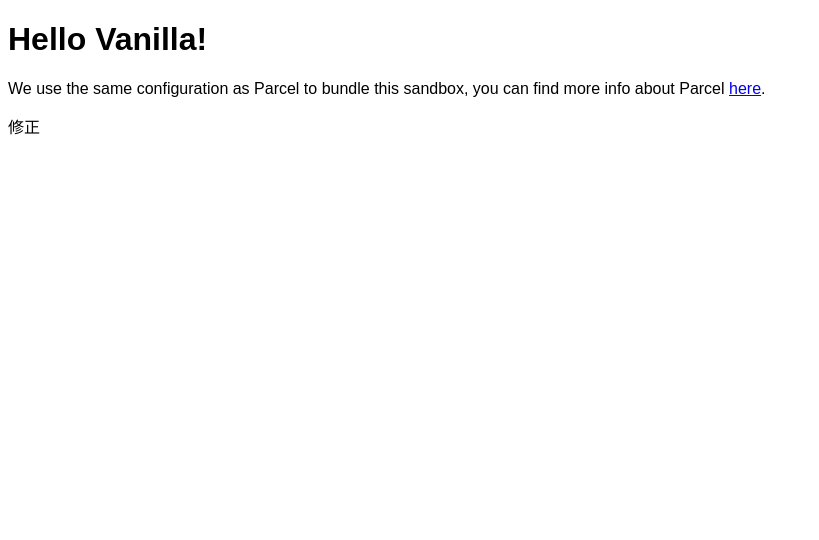
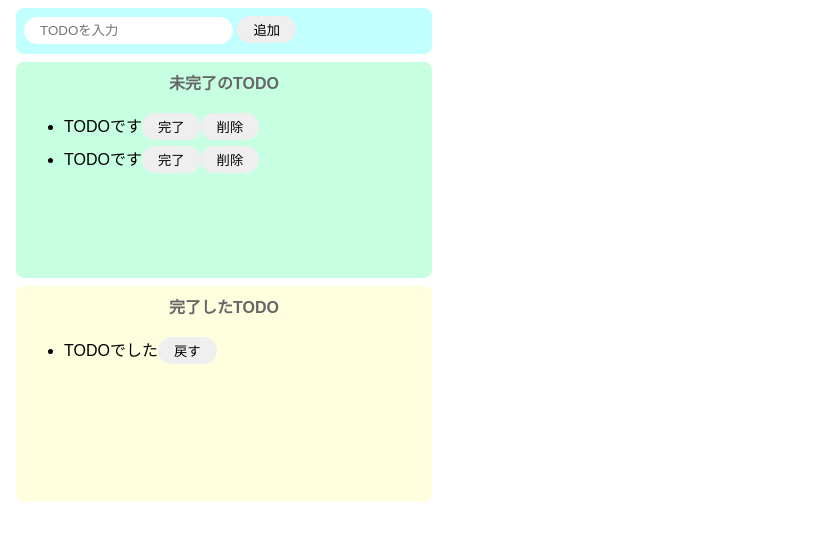
Before and after one commit to masa326/codesandbox-test, a website built with Parcel: page index.html in a window 1280 px wide. Shown: the whole page, without its empty margins (0-819 px from the left). Built offline with nearby package versions, Linux system fonts and the light colour scheme.

Commit message:
TODOアプリ完成

```diff
--- a/index.html
+++ b/index.html
@@ -6,9 +6,42 @@
   </head>
 
   <body>
+    <div class="input-area">
+      <input id="add-text" placeholder="TODOを入力" />
+      <button id="add-button">追加</button>
+    </div>
+    <div class="incomplete-area">
+      <p class="title">未完了のTODO</p>
+      <ul id="incomplete-list">
+        <li>
+          <div class="list-row">
+            <p>TODOです</p>
+            <button>完了</button>
+            <button>削除</button>
+          </div>
+        </li>
+        <li>
+          <div class="list-row">
+            <p>TODOです</p>
+            <button>完了</button>
+            <button>削除</button>
+          </div>
+        </li>
+      </ul>
+    </div>
+    <div class="complete-area">
+      <p class="title">完了したTODO</p>
+      <ul id="complete-list">
+        <li>
+          <div class="list-row">
+            <p>TODOでした</p>
+            <button>戻す</button>
+          </div>
+        </li>
+      </ul>
+    </div>
+
     <div id="app"></div>
-    <p>修正</p>
-
     <script src="src/index.js"></script>
   </body>
 </html>
--- a/src/index.js
+++ b/src/index.js
@@ -1,10 +1,70 @@
 import "./styles.css";
 
-document.getElementById("app").innerHTML = `
-<h1>Hello Vanilla!</h1>
-<div>
-  We use the same configuration as Parcel to bundle this sandbox, you can find more
-  info about Parcel
-  <a href="https://parceljs.org" target="_blank" rel="noopener noreferrer">here</a>.
-</div>
-`;
+const onClickAdd = () => {
+  const inputText = document.getElementById("add-text").value;
+  document.getElementById("add-text").value = "";
+
+  createIncompleteList(inputText);
+};
+
+document
+  .getElementById("add-button")
+  .addEventListener("click", () => onClickAdd());
+
+const deleteFromIncompleteList = (target) => {
+  document.getElementById("incomplete-list").removeChild(target);
+};
+
+const createIncompleteList = (text) => {
+  const div = document.createElement("div");
+  div.className = "list-row";
+
+  const li = document.createElement("li");
+
+  const p = document.createElement("p");
+  p.innerText = text;
+
+  const completeButton = document.createElement("button");
+  completeButton.innerText = "完了";
+  completeButton.addEventListener("click", () => {
+    deleteFromIncompleteList(completeButton.parentNode);
+
+    const addTarget = completeButton.parentNode;
+    const text = addTarget.firstElementChild.innerText;
+    addTarget.textContent = null;
+
+    const p = document.createElement("li");
+    p.innerText = text;
+
+    const backButton = document.createElement("button");
+    backButton.innerText = "戻す";
+    backButton.addEventListener("click", () => {
+      document
+        .getElementById("complete-list")
+        .removeChild(backButton.parentNode);
+
+      const backTarget = backButton.parentNode;
+      const text = backTarget.firstElementChild.innerText;
+
+      createIncompleteList(text);
+    });
+
+    addTarget.appendChild(p);
+    addTarget.appendChild(backButton);
+
+    document.getElementById("complete-list").appendChild(addTarget);
+  });
+
+  const deleteButton = document.createElement("button");
+  deleteButton.innerText = "削除";
+  deleteButton.addEventListener("click", () => {
+    deleteFromIncompleteList(deleteButton.parentNode);
+  });
+
+  li.appendChild(p);
+  div.appendChild(li);
+  div.appendChild(completeButton);
+  div.appendChild(deleteButton);
+
+  document.getElementById("incomplete-list").appendChild(div);
+};
--- a/src/styles.css
+++ b/src/styles.css
@@ -1,3 +1,65 @@
 body {
   font-family: sans-serif;
 }
+
+input {
+  border-radius: 16px;
+  border: none;
+  padding: 6px 16px;
+  outline: none;
+}
+
+button {
+  border-radius: 16px;
+  border: none;
+  padding: 4px 16px;
+}
+
+button:hover {
+  background-color: #ff7fff;
+  color: #fff;
+  cursor: pointer;
+}
+
+li {
+  line-height: 1px;
+}
+
+.input-area {
+  background-color: #c1ffff;
+  width: 400px;
+  height: 30px;
+  padding: 8px;
+  margin: 8px;
+  border-radius: 8px;
+}
+
+.incomplete-area {
+  background-color: #c6ffe2;
+  width: 400px;
+  min-height: 200px;
+  padding: 8px;
+  margin: 8px;
+  border-radius: 8px;
+}
+
+.complete-area {
+  background-color: #ffffe0;
+  width: 400px;
+  min-height: 200px;
+  padding: 8px;
+  margin: 8px;
+  border-radius: 8px;
+}
+
+.title {
+  text-align: center;
+  margin-top: 0px;
+  font-weight: bold;
+  color: #666;
+}
+
+.list-row {
+  display: flex;
+  align-items: center;
+}
```
